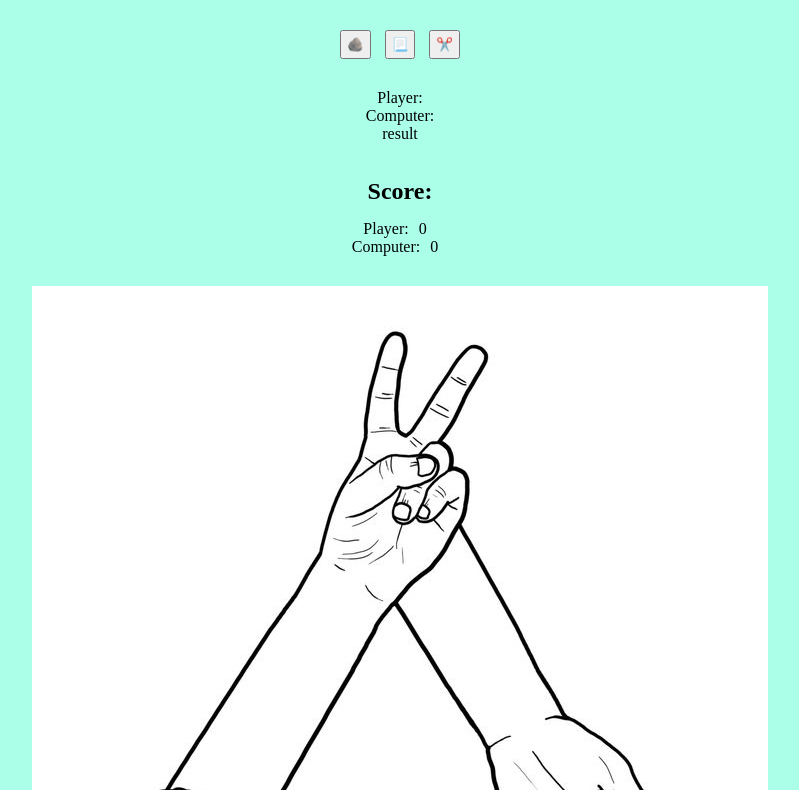
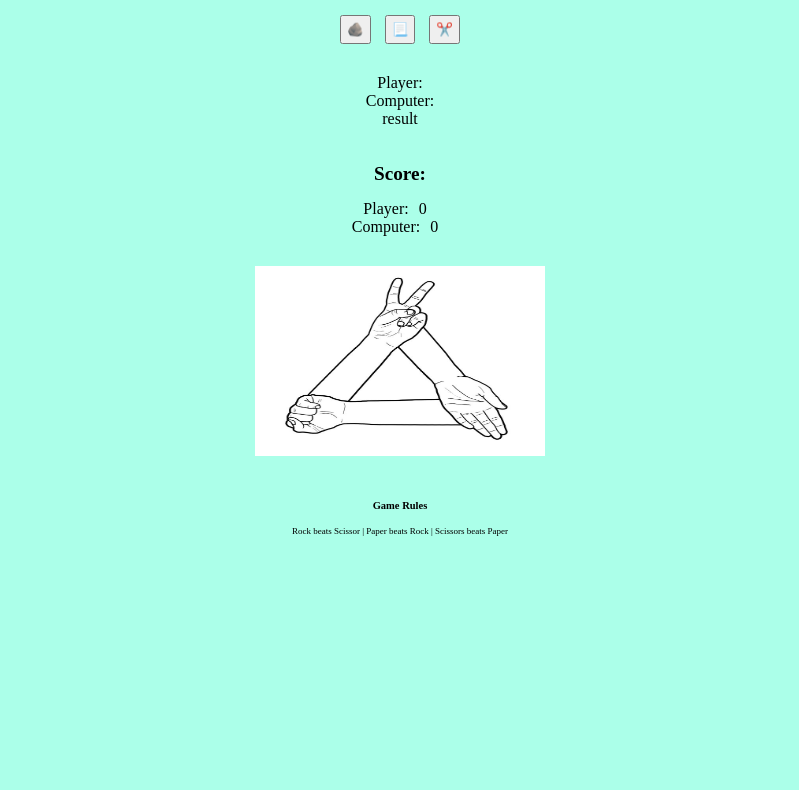
Before and after one commit to BahraamK/RockPaperScissors, a plain HTML site: page index.html in a window 1280 px wide. Shown: the part 92-882 px from the top of the page, without its empty margins (240-1039 px from the left). After the commit the page ends 830 px from the top, so only its background shows below. Drawn offline with Linux system fonts and the light colour scheme.

Commit message:
adjust image and font sizes

```diff
--- a/assets/css/style.css
+++ b/assets/css/style.css
@@ -15,3 +15,16 @@ body {
     text-align:center;
     background-color:#abffe9;
 }
+
+h1,h2 {
+    font-size: larger;
+}
+
+footer {
+    font-size: 9px;
+}
+
+img {
+    height: 200px;
+    width: 300px
+}
```
